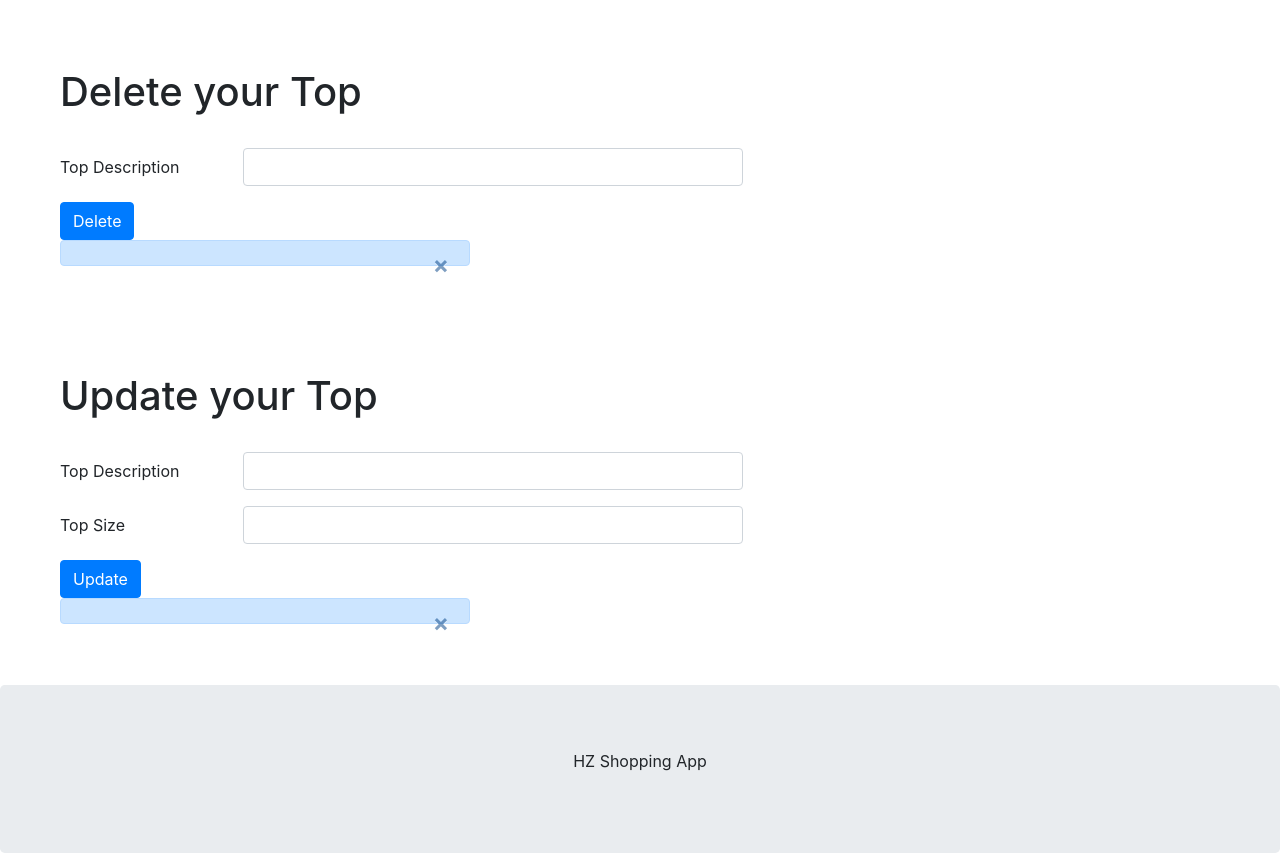
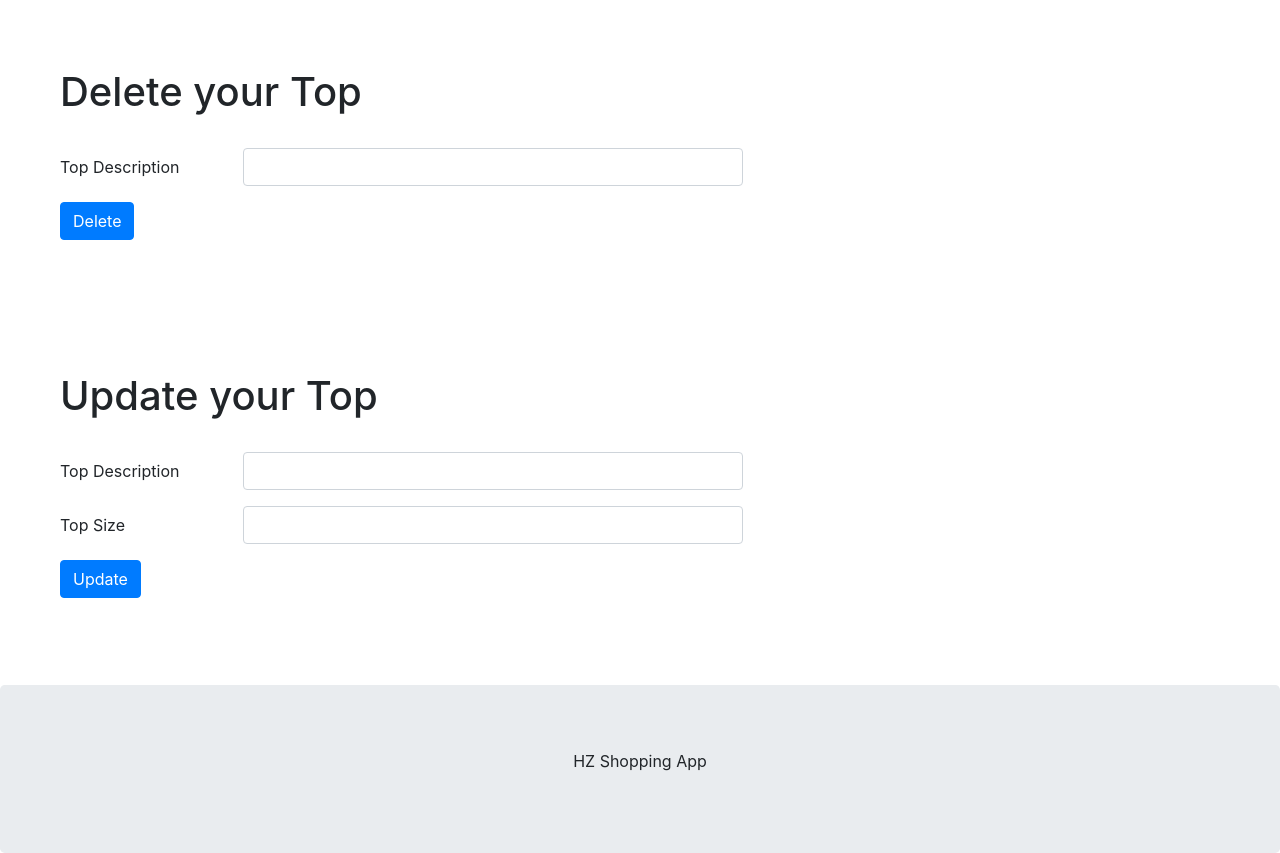
Before and after one commit to HifzaZaheer96/QAC-SFIA-1, a Flask app: page /crud in a window 1280 px wide. Shown: the part 2337-3190 px from the top of the page. Run offline with Flask 2, Linux system fonts and the light colour scheme; data comes from the database, SQL or seed files in the repository; data that the repository does not hold is empty; some libraries are stand-ins or nearby versions.

Commit message:
Update crud.html

```diff
--- a/templates/crud.html
+++ b/templates/crud.html
@@ -66,7 +66,16 @@ input[type=text]
   width: 500px;
 }
 
+.alert-primary
+{
+  background-color: white;
+  border-color: white;
+  width:400px;
+}
 
+.alert-dismissible {
+  padding-right: 0rem;
+}
 </style>
 <div class="row">
   <div class="row">
@@ -176,11 +185,16 @@ input[type=text]
 </div>
 <button  class="btn btn-primary" type="submit">Delete</button><br>
   <div class="alert alert-primary alert-dismissible"role="alert">
-    <a href="#" class="close" data-dismiss="alert" aria-label="close">&times;</a>
+
     <span>{{ delete }}</span>
     </div>
 </form>
 </div>
+
+
+
+
+
 <div class = "createform">
 <form method="POST" action="{{ url_for('account_update') }}">
 
@@ -204,9 +218,9 @@ input[type=text]
 </div>
   <button  class="btn btn-primary" type="submit">Update </button>
   <div class="alert alert-primary alert-dismissible " role="alert">
-    <a href="#" class="close" data-dismiss="alert" aria-label="close">&times;</a>
 <span>{{ message }}</span>
 </div>
 </form>
 </div>
+
 {% endblock %}
```
